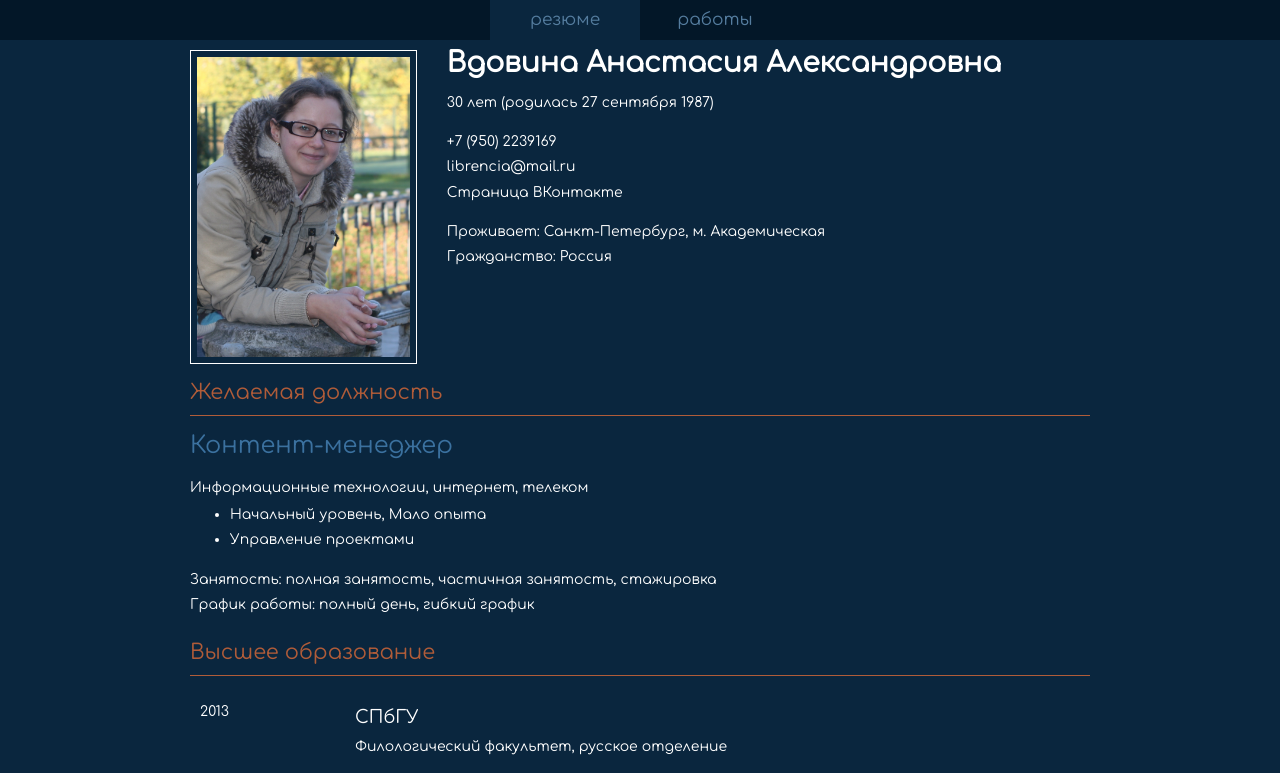
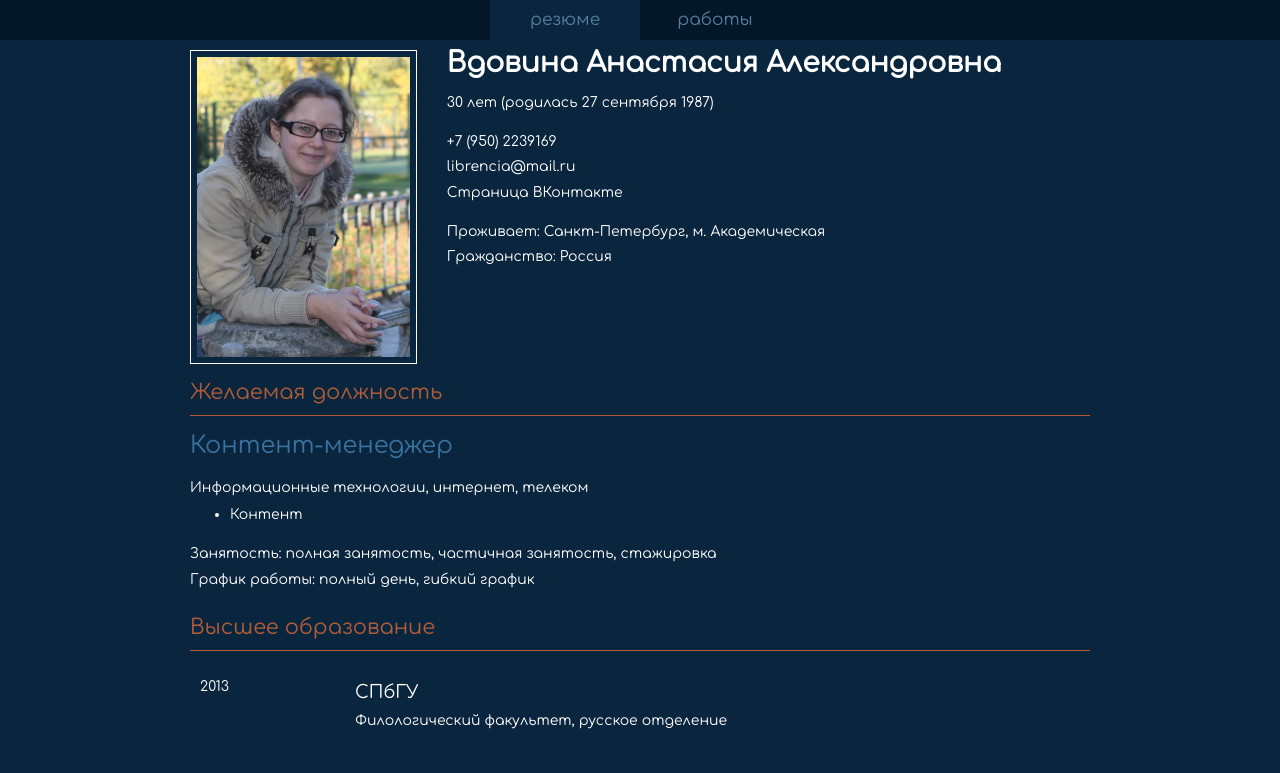
Before and after one commit to Librencia/Librencia.github.io, a plain HTML site: page index.html in a window 1280 px wide. Shown: the top 773 px of the page. Drawn offline with Linux system fonts and the light colour scheme.

Commit message:
Commit #2

```diff
--- a/index.html
+++ b/index.html
@@ -25,8 +25,7 @@
 	<p class="professia">Контент-менеджер</p>
 	<p class="odna_stroka">Информационные технологии, интернет, телеком</p>
   	<ul>
-  		<li>Начальный уровень, Мало опыта</li>
-  		<li>Управление проектами</li>
+  		<li>Контент</li>
   	</ul>
   <p>Занятость: полная занятость, частичная занятость, стажировка<br>График работы: полный день, гибкий график</p>
   <h2>Высшее образование</h2>
```
